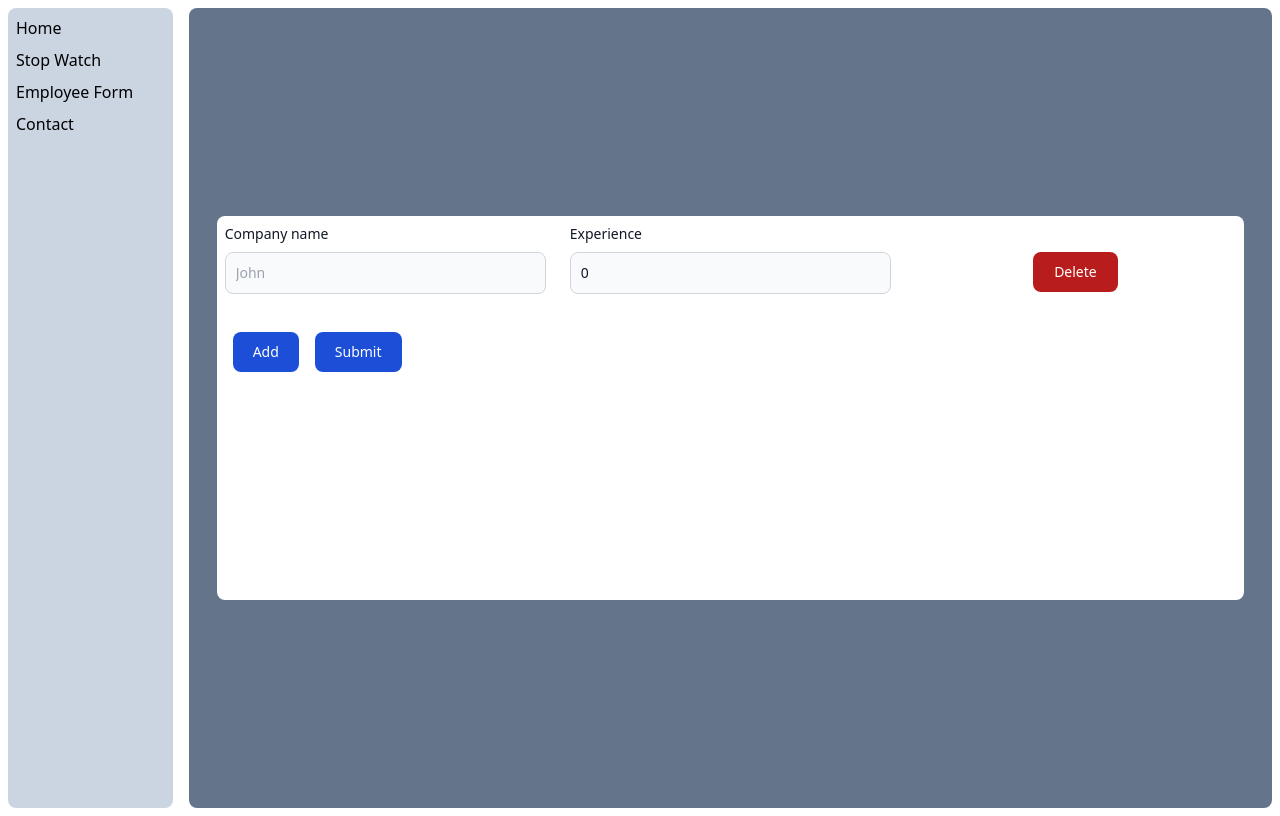
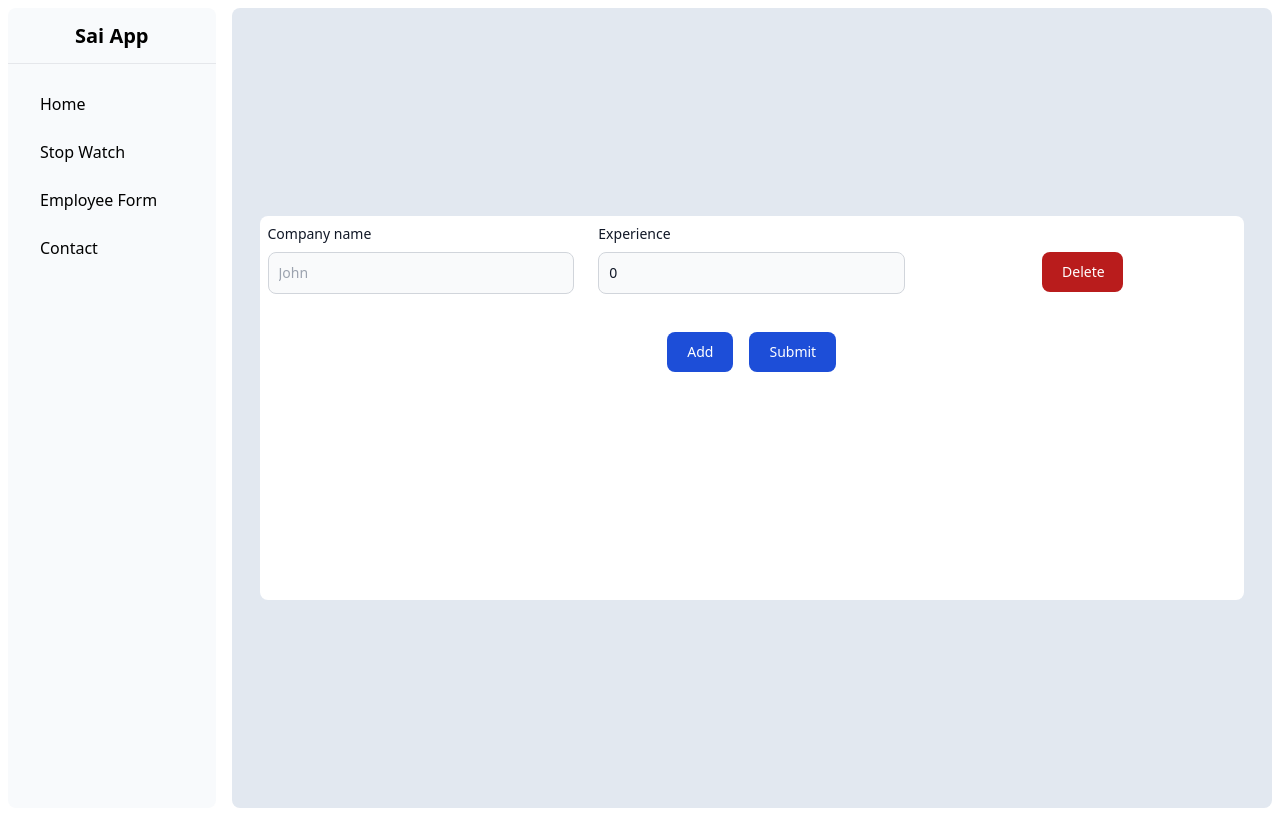
Before and after one commit to challasaikrishna31/react-practice-app, a React (Create React App) app: page /employeeform in a window 1280 px wide. Built offline with nearby package versions, Linux system fonts and the light colour scheme.

Commit message:
Modified Side br

```diff
--- a/src/Components/Body.js
+++ b/src/Components/Body.js
@@ -3,7 +3,7 @@ import StopWatch from './StopWatch'
 import { Outlet } from "react-router-dom";
 const Body = () => {
     return (
-        <div className='flex items-center justify-center bg-slate-500 w-full h-screen m-2 p-2 rounded-lg'>
+        <div className='flex items-center justify-center bg-slate-200 w-full h-screen m-2 p-2 rounded-lg'>
             <Outlet />
         </div>
     )
--- a/src/Components/EmployeeForm.js
+++ b/src/Components/EmployeeForm.js
@@ -36,8 +36,11 @@ const EmployeeForm = () => {
                 <div className="grid gap-6 mb-6 md:grid-cols-3">
                     {employeeDetails.map((item, index) => <EmployeeFields key={item.id} employeeDetail={item} handleChange={(e) => handleChange(e, item.id)} handleDelete={() => handleDelete(item.id)} />)}
                 </div>
+                <div className='flex items-center justify-center'>
                 <button onClick={handleAdd} className="m-2 text-white bg-blue-700 hover:bg-blue-800 focus:ring-4 focus:outline-none focus:ring-blue-300 font-medium rounded-lg text-sm w-full sm:w-auto px-5 py-2.5 text-center dark:bg-blue-600 dark:hover:bg-blue-700 dark:focus:ring-blue-800">Add</button>
                 <button type="submit" onClick={handleSubmit} className="m-2 text-white bg-blue-700 hover:bg-blue-800 focus:ring-4 focus:outline-none focus:ring-blue-300 font-medium rounded-lg text-sm w-full sm:w-auto px-5 py-2.5 text-center dark:bg-blue-600 dark:hover:bg-blue-700 dark:focus:ring-blue-800">Submit</button>
+
+                </div>
             </form>
         </div>
 
--- a/src/Components/ErrorElement.js
+++ b/src/Components/ErrorElement.js
@@ -4,7 +4,7 @@ import { useRouteError } from 'react-router-dom';
 const ErrorElement = () => {
     const err = useRouteError();
     return (
-        <div className='flex items-center justify-center bg-slate-500 w-full h-screen m-2 p-2 rounded-lg'>
+        <div className='flex items-center justify-center bg-slate-200 w-full h-screen m-2 p-2 rounded-lg'>
             <div className="flex flex-col bg-red-400 p-6 rounded-lg w-96 h-96  items-center justify-center">
                 <div className='text-lg font-bold'>Oops!!</div>
                 <div className='font-bold'>Something Went Wrong!!</div>
--- a/src/Components/NavBar.js
+++ b/src/Components/NavBar.js
@@ -2,22 +2,28 @@ import React from 'react';
 import { Link } from 'react-router-dom';
 
 const Navbar = () => {
+    const menuItems = [
+        { label: 'Home', path: '/' },
+        { label: 'Stop Watch', path: '/stopwatch' },
+        { label: 'Employee Form', path: '/employeeform' },
+        { label: 'Contact', path: '/contact' },
+    ];
     return (
-        <div className="bg-slate-300 p-2 m-2 rounded-lg w-48 h-screen">
-            <ul className="flex flex-col">
-                <li className="mb-2">
-                    <Link to="/">Home</Link>
-                </li>
-                <li className="mb-2">
-                    <Link to="/stopwatch">Stop Watch</Link>
-                </li>
-                <li className="mb-2">
-                    <Link to="/employeeform">Employee Form</Link>
-                </li>
-                <li className="mb-2">
-                    <Link to="/contact">Contact</Link>
-                </li>
-            </ul>
+        <div className="  w-64 flex flex-col m-2 rounded-lg bg-slate-50">
+            <div className="flex items-center justify-center h-14 border-b">
+                <Link to="/"><span className="text-xl font-bold">Sai App</span></Link>
+            </div>
+            <div className="flex flex-col p-4">
+                {menuItems.map((item, index) => (
+                    <Link
+                        key={index}
+                        to={item.path}
+                        className="py-2 px-4 my-1 rounded-md hover:bg-slate-200"
+                    >
+                        {item.label}
+                    </Link>
+                ))}
+            </div>
         </div>
     );
 };
```
